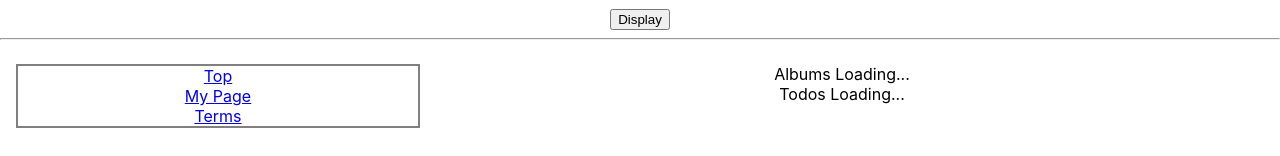
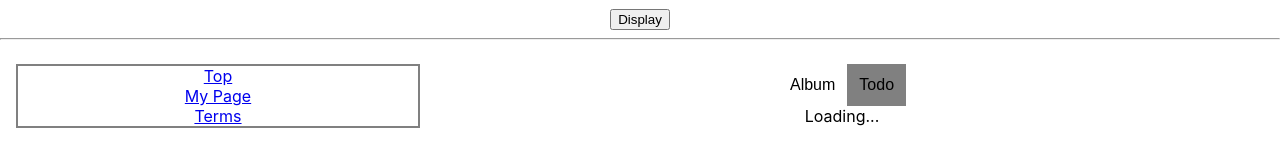
Before and after one commit to bamboo-wood/react18_explanation_react18, a React (Create React App) app: page / in a window 1280 px wide. Shown: the part 408-564 px from the top of the page. Built offline with nearby package versions, Linux system fonts and the light colour scheme; no server answers.

Commit message:
suspence & transition

```diff
--- a/src/components/ReactQuery.tsx
+++ b/src/components/ReactQuery.tsx
@@ -2,21 +2,55 @@ import { Sidebar } from "./Sidebar";
 import { AlbumList } from "./AlbunList";
 import { TodoList } from "./TodoList";
 import { ErrorBoundary } from "react-error-boundary";
-import { Suspense } from "react";
+import { Suspense, useState, useTransition } from "react";
+
+type Tabs = "album" | "todo";
 
 export const ReactQuery = () => {
+  const [selectedTab, setSelectedTab] = useState<Tabs>("todo");
+  const [isPending, startTransition] = useTransition();
+
+  const onClickTabButton = (tab: Tabs) => {
+    startTransition(() => {
+      setSelectedTab(tab);
+    });
+  };
+
+  const buttonStyle = {
+    padding: "12px",
+    fontSize: "16px",
+    border: "none",
+    opacity: isPending ? 0.5 : 1,
+  };
+  const albumButtonStyle = {
+    ...buttonStyle,
+    background: selectedTab === "album" ? "gray" : "white",
+  };
+  const todoButtonStyle = {
+    ...buttonStyle,
+    background: selectedTab === "todo" ? "gray" : "white",
+  };
+
   return (
     <div style={{ display: "flex", padding: "16px" }}>
       <Sidebar />
       <div style={{ flexGrow: 1 }}>
+        <button
+          style={albumButtonStyle}
+          onClick={() => onClickTabButton("album")}
+        >
+          Album
+        </button>
+        <button
+          style={todoButtonStyle}
+          onClick={() => onClickTabButton("todo")}
+        >
+          Todo
+        </button>
+
         <ErrorBoundary fallback={<div>Error!</div>}>
-          <Suspense fallback={<div>Albums Loading...</div>}>
-            <AlbumList />
-          </Suspense>
-        </ErrorBoundary>
-        <ErrorBoundary fallback={<div>Error!</div>}>
-          <Suspense fallback={<div>Todos Loading...</div>}>
-            <TodoList />
+          <Suspense fallback={<div>Loading...</div>}>
+            {selectedTab === "todo" ? <TodoList /> : <AlbumList />}
           </Suspense>
         </ErrorBoundary>
       </div>
```
